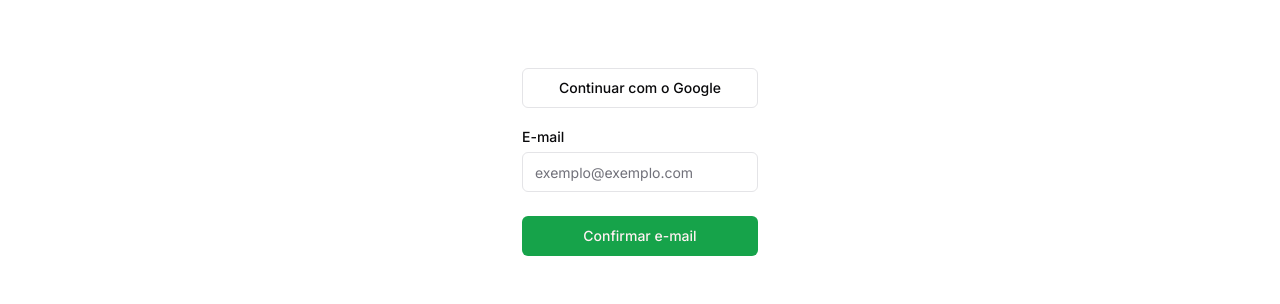
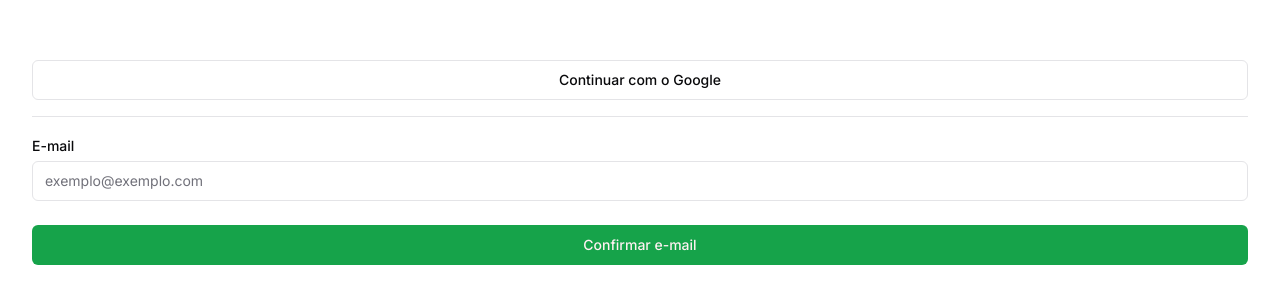
Before and after one commit to rafaelpzoucas/chipleader, a Next.js app: page /login in a window 1280 px wide. Shown: the part 238-542 px from the top of the page. Built offline with nearby package versions, Linux system fonts and the light colour scheme.

Commit message:
fix: login layout

```diff
--- a/src/app/login/page.tsx
+++ b/src/app/login/page.tsx
@@ -48,9 +48,9 @@ export default function Login({
   }
 
   return (
-    <div className="flex items-center justify-center h-screen p-4">
+    <div className="flex items-center justify-center h-screen p-8">
       {searchParams?.message ? (
-        <div className="flex flex-col gap-2">
+        <div className="flex flex-col gap-2 w-full">
           <Link href="/login">
             <Button>
               <ArrowLeft className="w-4 h-4 mr-2" /> Voltar
@@ -63,10 +63,11 @@ export default function Login({
           </Alert>
         </div>
       ) : (
-        <div className="flex flex-col gap-4">
+        <div className="flex flex-col gap-4 w-full">
           <Button variant="outline" onClick={signInWithGoogle}>
             Continuar com o Google
           </Button>
+          <hr />
           <form
             className="flex flex-col gap-6 w-full justify-center text-foreground"
             action={signInWithMagicLink}
--- a/src/components/AuthButton.tsx
+++ b/src/components/AuthButton.tsx
@@ -31,7 +31,7 @@ export default async function AuthButton() {
       </form>
     </div>
   ) : (
-    <div className="w-full p-8">
+    <div className="w-full max-w-sm p-8">
       <Link
         href="/login"
         className="w-full flex rounded-md no-underline bg-btn-background hover:bg-btn-background-hover"
```
